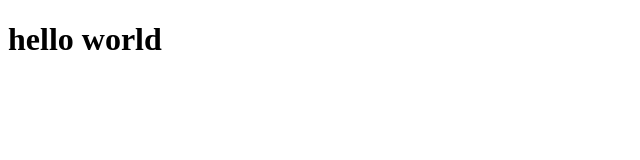
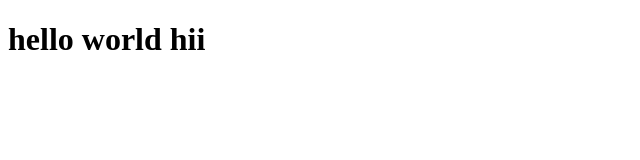
Before and after one commit to Manikandan23052001/Novitech-class-, a plain HTML site: page index.html in a window 1280 px wide. Shown: the full height of the page, 0-640 px from the left. Drawn offline with Linux system fonts and the light colour scheme.

Commit message:
my second commit

```diff
--- a/index.html
+++ b/index.html
@@ -6,7 +6,7 @@
     <title>Document</title>
 </head>
 <body>
-    <h1>hello world</h1>
+    <h1>hello world  hii</h1>
 
 </body>
 </html>
```
